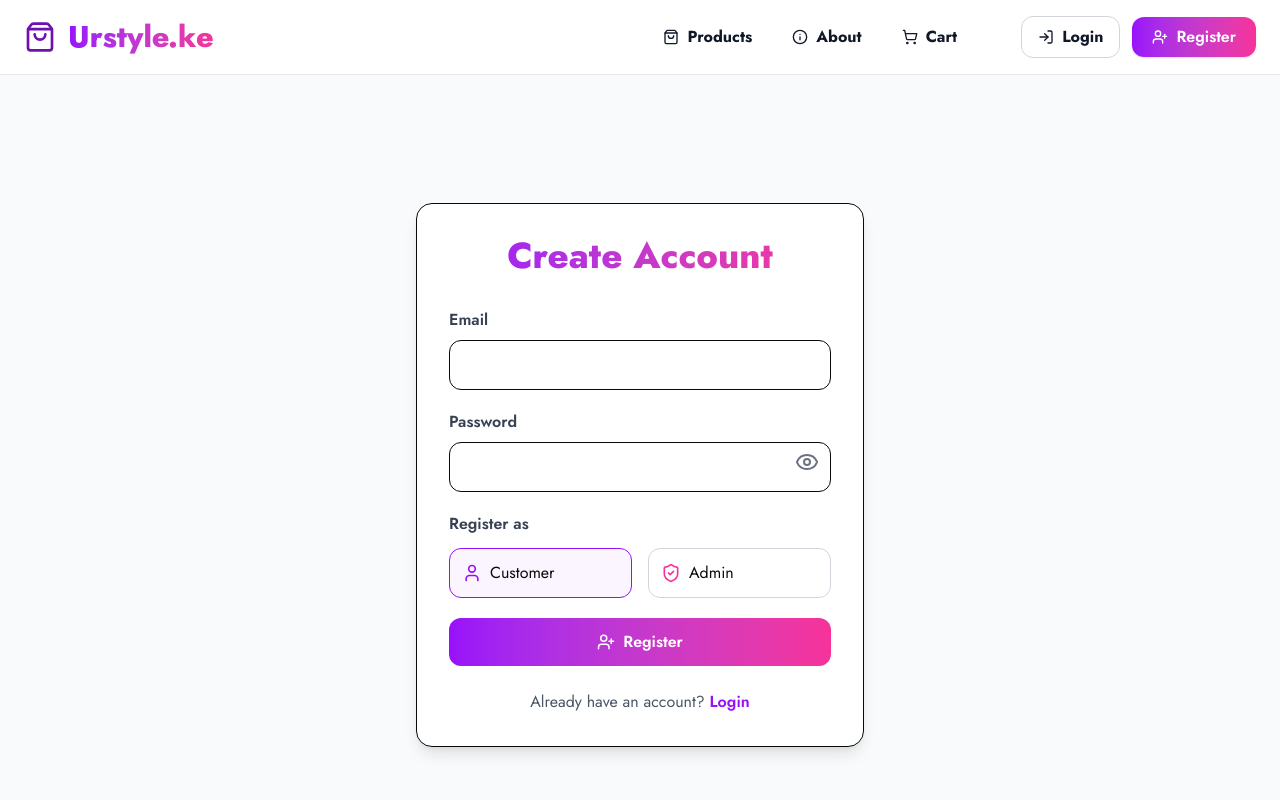
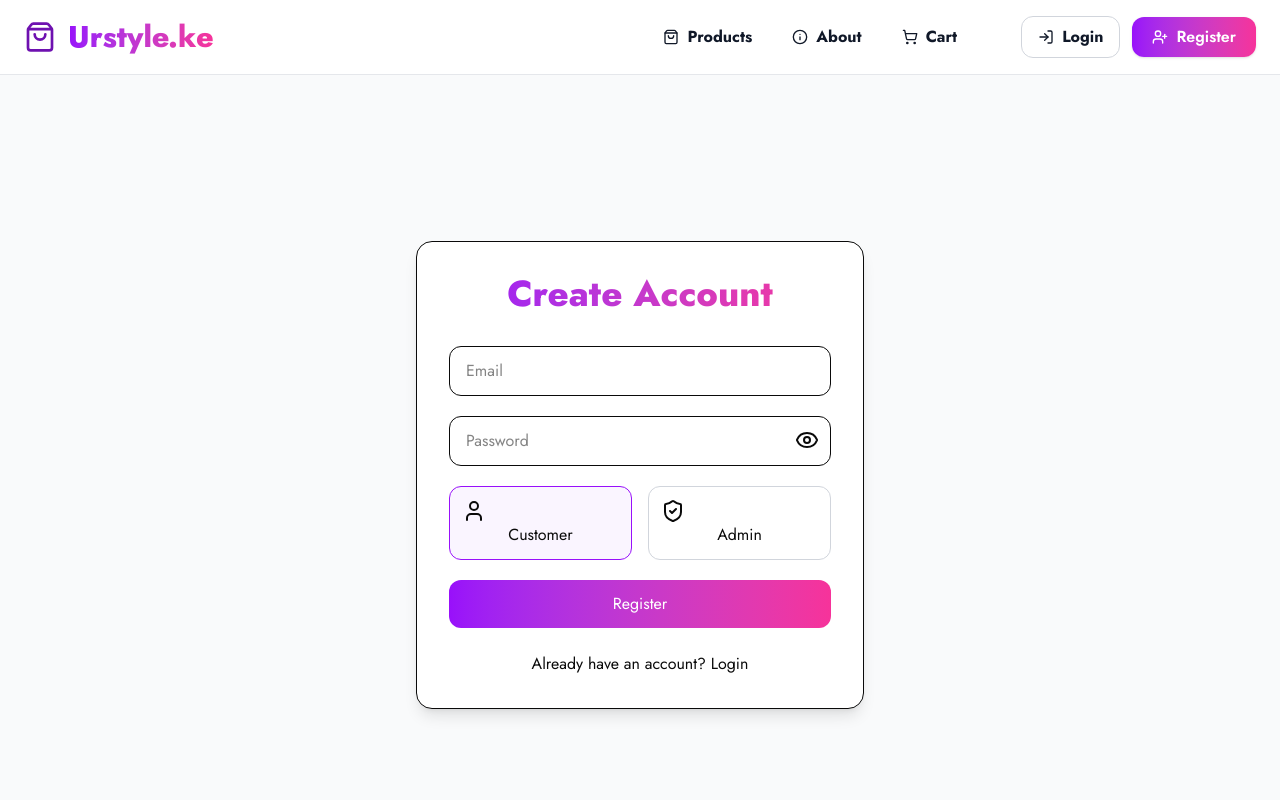
Before and after one commit to Griffinsshem/urstyle.ke, a Next.js app: page /register in a window 1280 px wide. Shown: the top 800 px of the page. Built offline with nearby package versions, Linux system fonts and the light colour scheme; no server answers.

Commit message:
refactor(auth): rely on db trigger for profile creation after signup

```diff
--- a/src/app/register/page.js
+++ b/src/app/register/page.js
@@ -20,47 +20,22 @@ export default function RegisterPage() {
     setLoading(true);
     setError(null);
 
-    // 1️⃣ Create auth user
-    const { error: signUpError } = await supabase.auth.signUp({
+    const { error } = await supabase.auth.signUp({
       email,
       password,
+      options: {
+        data: { role }, // stored in auth.users metadata
+      },
     });
 
-    if (signUpError) {
-      setError(signUpError.message);
+    if (error) {
+      setError(error.message);
       setLoading(false);
       return;
     }
 
-    // 2️⃣ GUARANTEE authenticated user context
-    const {
-      data: { user },
-      error: userError,
-    } = await supabase.auth.getUser();
-
-    if (userError || !user) {
-      setError("Unable to verify user session. Please try again.");
-      setLoading(false);
-      return;
-    }
-
-    // 3️⃣ Insert profile (matches existing columns)
-    const { error: profileError } = await supabase
-      .from("profiles")
-      .insert({
-        id: user.id,
-        email: user.email,
-        role: role,
-      });
-
-    if (profileError) {
-      setError(profileError.message);
-      setLoading(false);
-      return;
-    }
-
-    // 4️⃣ Redirect
-    router.push(role === "admin" ? "/admin/login" : "/login");
+    alert("Check your email to confirm your account.");
+    router.push("/login");
 
     setLoading(false);
   }
@@ -73,93 +48,70 @@ export default function RegisterPage() {
         </h1>
 
         <form onSubmit={handleRegister} className="space-y-5">
-          {/* Email */}
-          <div>
-            <label className="text-gray-700 font-semibold mb-2 block">
-              Email
-            </label>
           <input
             type="email"
             required
+            placeholder="Email"
             value={email}
             onChange={(e) => setEmail(e.target.value)}
-              className="w-full px-4 py-3 border rounded-xl focus:ring-2 focus:ring-purple-500"
+            className="w-full px-4 py-3 border rounded-xl"
           />
-          </div>
 
-          {/* Password */}
           <div className="relative">
-            <label className="text-gray-700 font-semibold mb-2 block">
-              Password
-            </label>
             <input
               type={showPassword ? "text" : "password"}
               required
+              placeholder="Password"
               value={password}
               onChange={(e) => setPassword(e.target.value)}
-              className="w-full px-4 py-3 border rounded-xl focus:ring-2 focus:ring-purple-500"
+              className="w-full px-4 py-3 border rounded-xl"
             />
             <button
               type="button"
-              className="absolute right-3 top-10 text-gray-500"
               onClick={() => setShowPassword(!showPassword)}
+              className="absolute right-3 top-3"
             >
               {showPassword ? <EyeOff /> : <Eye />}
             </button>
           </div>
 
-          {/* Role selector */}
-          <div>
-            <label className="text-gray-700 font-semibold block mb-3">
-              Register as
-            </label>
-
           <div className="grid grid-cols-2 gap-4">
             <button
               type="button"
               onClick={() => setRole("customer")}
-                className={`flex items-center gap-2 border rounded-xl p-3 ${role === "customer"
+              className={`p-3 rounded-xl border ${role === "customer"
                   ? "border-purple-600 bg-purple-50"
                   : "border-gray-300"
                 }`}
             >
-                <User className="w-5 h-5 text-purple-600" />
-                Customer
+              <User /> Customer
             </button>
 
             <button
               type="button"
               onClick={() => setRole("admin")}
-                className={`flex items-center gap-2 border rounded-xl p-3 ${role === "admin"
+              className={`p-3 rounded-xl border ${role === "admin"
                   ? "border-pink-500 bg-pink-50"
                   : "border-gray-300"
                 }`}
             >
-                <ShieldCheck className="w-5 h-5 text-pink-500" />
-                Admin
+              <ShieldCheck /> Admin
             </button>
           </div>
-          </div>
 
-          {error && (
-            <p className="text-red-600 text-sm font-semibold">{error}</p>
-          )}
+          {error && <p className="text-red-600">{error}</p>}
 
           <button
             type="submit"
             disabled={loading}
-            className="w-full bg-gradient-to-r from-purple-600 to-pink-500 text-white py-3 rounded-xl font-semibold flex items-center justify-center gap-2"
+            className="w-full bg-gradient-to-r from-purple-600 to-pink-500 text-white py-3 rounded-xl"
           >
-            <UserPlus size={18} />
-            {loading ? "Creating account..." : "Register"}
+            {loading ? "Creating..." : "Register"}
           </button>
         </form>
 
-        <p className="text-center mt-6 text-gray-600">
-          Already have an account?{" "}
-          <Link href="/login" className="text-purple-600 font-semibold">
-            Login
-          </Link>
+        <p className="text-center mt-6">
+          Already have an account? <Link href="/login">Login</Link>
         </p>
       </div>
     </div>
```
Lines whose indentation alone changed are shown as unchanged.
